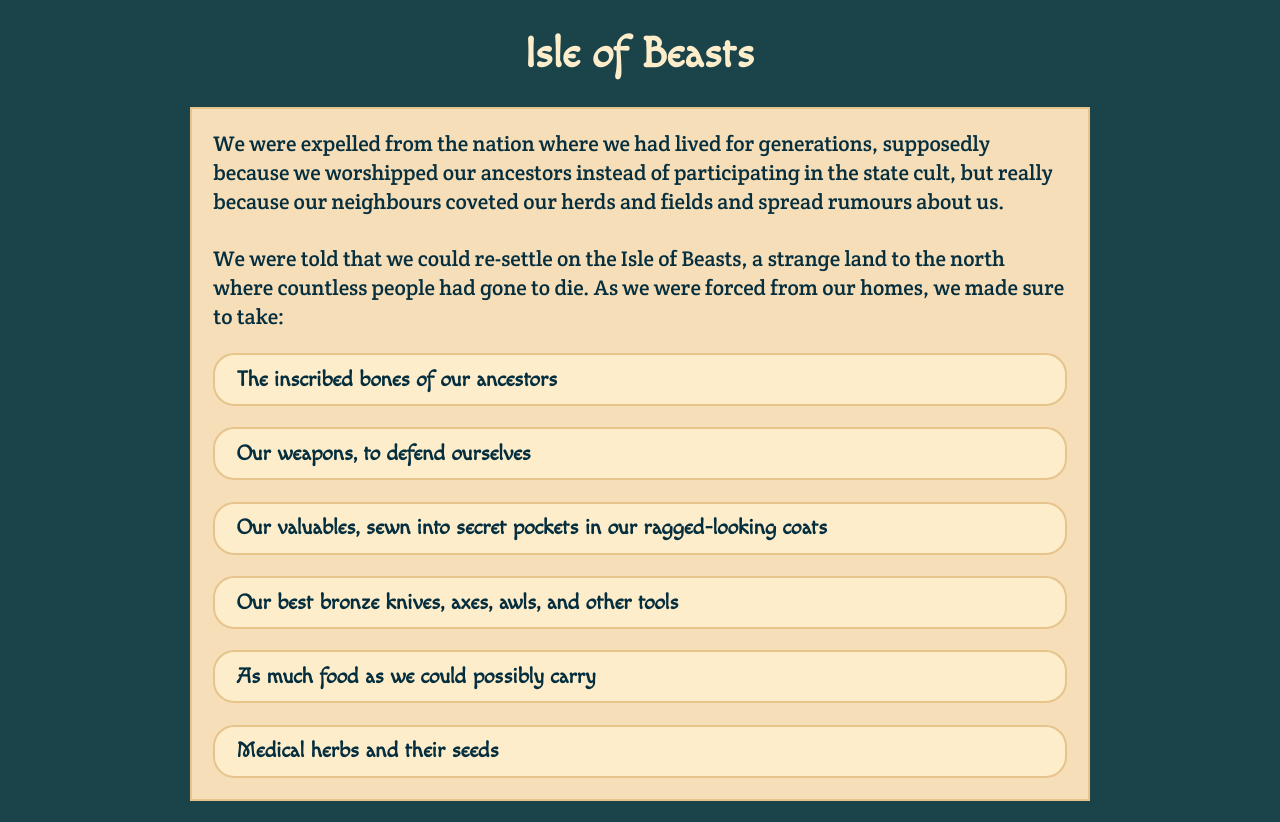
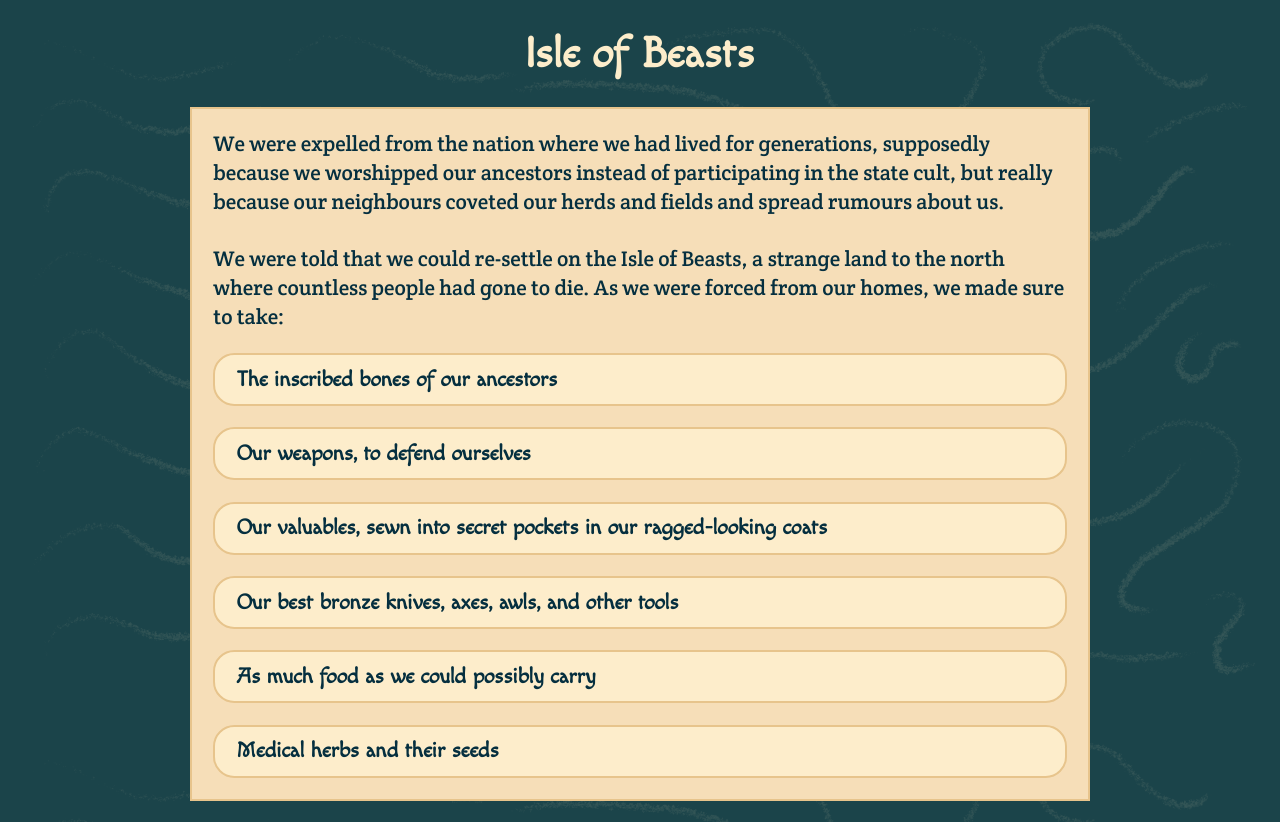
Before and after one commit to Zarkonnen/IsleOfBeasts, a plain HTML site: page index.html in a window 1280 px wide. Drawn offline with Linux system fonts and the light colour scheme.

Commit message:
Simple BG

```diff
--- a/style.css
+++ b/style.css
@@ -10,6 +10,8 @@
 
 body {
 	background: #1b444a;
+	background-image: url('bg.png');
+	background-size: 100%;
 	font-family: Macondo;
 	color: #fdedcb;
 	font-size: 16pt;
```
Also changed, not shown: bg.png (added).
